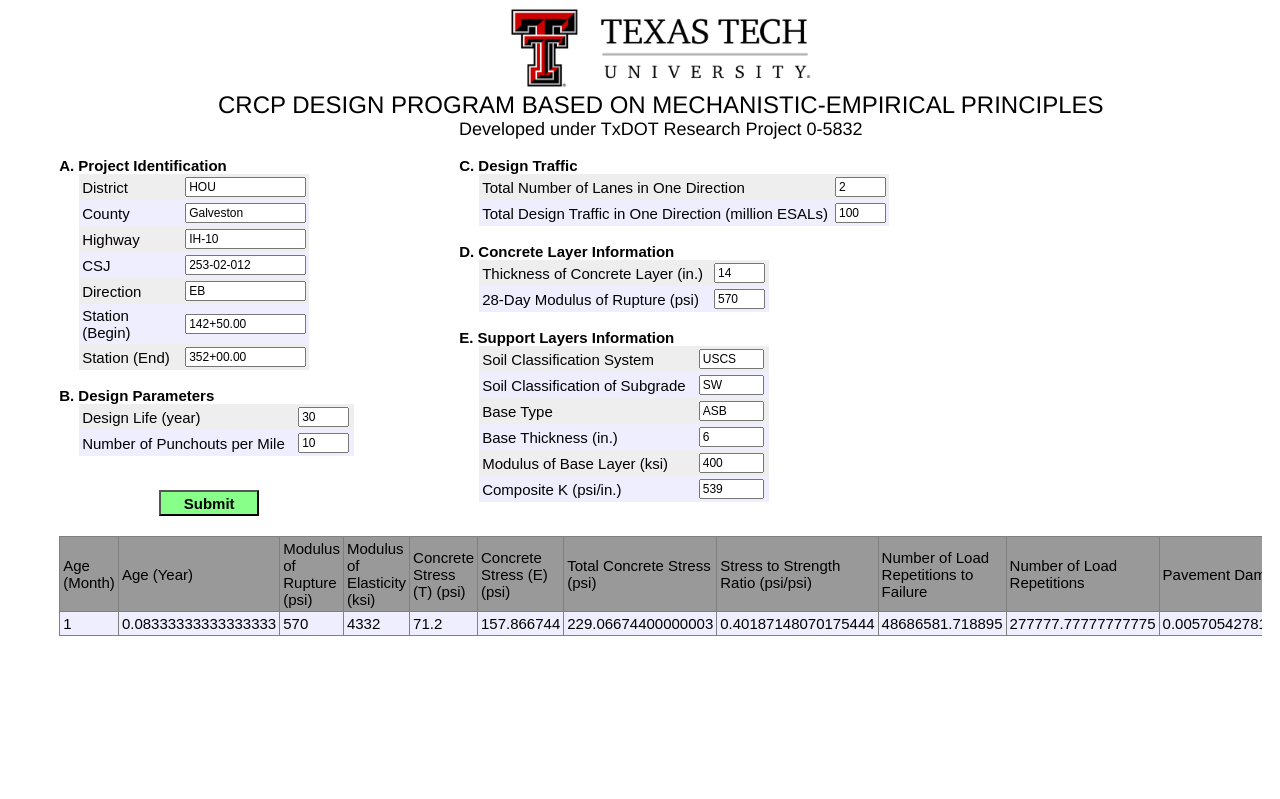
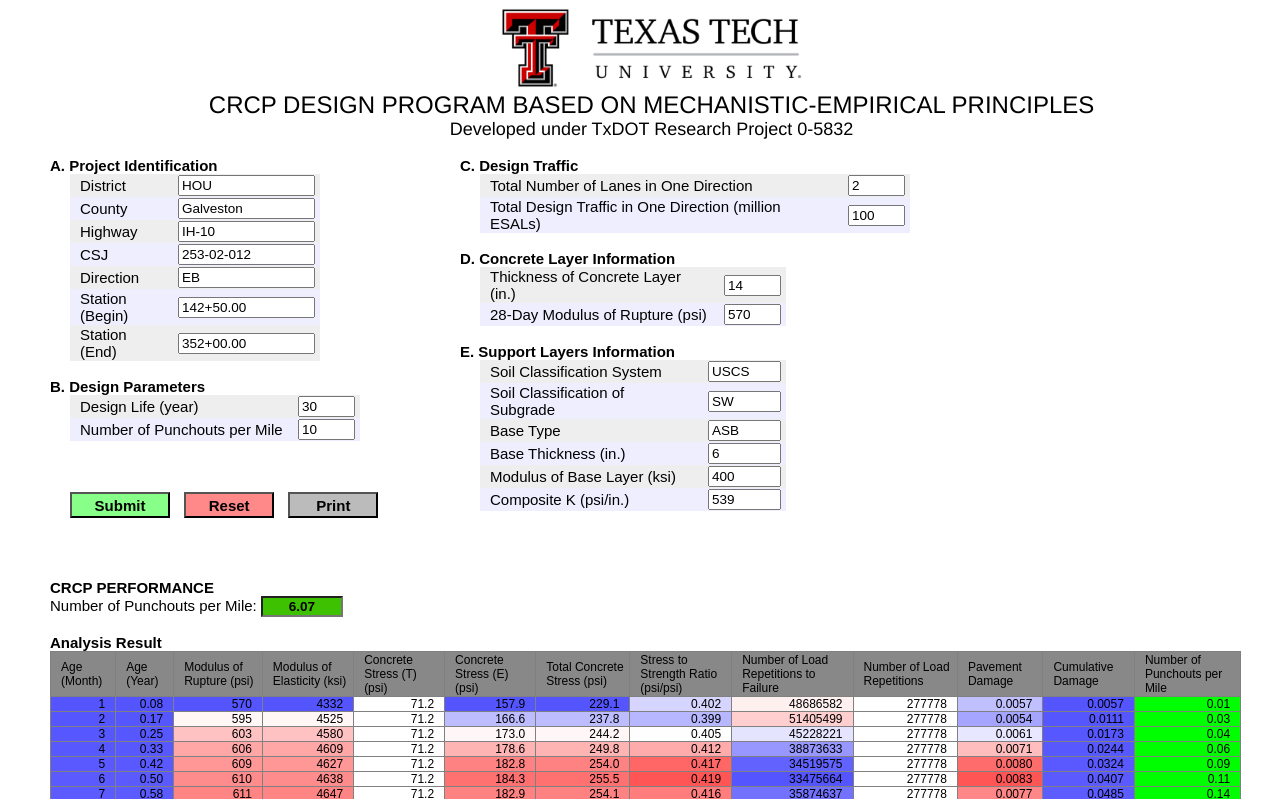
Before and after one commit to iDataVisualizationLab/MechanisticEmpirical, a plain HTML site: page index.html in a window 1280 px wide. Both pictures are taken after a click on the button "Submit". Shown: the top 799 px of the page. Drawn offline with nearby package versions, Linux system fonts and the light colour scheme.

Commit message:
First commit

```diff
--- a/index.html
+++ b/index.html
@@ -18,54 +18,57 @@
 <div id="container">
   <div id="left">
       <b> A. Project Identification</b>
-      <TABLE style="width:230px;margin-left: 20px;">
-        <TR><TD> District</TD> <TD><INPUT TYPE="TEXT" NAME="" value="HOU" size="14"></TD></TR>
-        <TR><TD> County</TD> <TD><INPUT TYPE="TEXT" NAME="" value="Galveston" size="14"></TD></TR>
-        <TR><TD> Highway</TD> <TD><INPUT TYPE="TEXT" NAME="" value="IH-10" size="14"></TD></TR>
-        <TR><TD> CSJ</TD> <TD><INPUT TYPE="TEXT" NAME="" value="253-02-012"
+      <TABLE style="width:250px;margin-left: 20px;">
+        <TR><TD> District</TD> <TD><INPUT TYPE="TEXT" readonly="readonly" value="HOU" size="14"></TD></TR>
+        <TR><TD> County</TD> <TD><INPUT TYPE="TEXT" readonly="readonly" value="Galveston" size="14"></TD></TR>
+        <TR><TD> Highway</TD> <TD><INPUT TYPE="TEXT" readonly="readonly" value="IH-10" size="14"></TD></TR>
+        <TR><TD> CSJ</TD> <TD><INPUT TYPE="TEXT" readonly="readonly" value="253-02-012"
         size="14"></TD></TR>
-        <TR><TD> Direction </TD> <TD><INPUT TYPE="TEXT" NAME="" value="EB" size="14"></TD></TR>
-        <TR><TD> Station (Begin) </TD> <TD><INPUT TYPE="TEXT" NAME="" value="142+50.00" size="14"></TD></TR>
-        <TR><TD> Station (End) </TD> <TD><INPUT TYPE="TEXT" NAME="" value="352+00.00" size="14"></TD></TR>
+        <TR><TD> Direction </TD> <TD><INPUT TYPE="TEXT" readonly="readonly" value="EB" size="14"></TD></TR>
+        <TR><TD> Station (Begin) </TD> <TD><INPUT TYPE="TEXT" readonly="readonly" value="142+50.00" size="14"></TD></TR>
+        <TR><TD> Station (End) </TD> <TD><INPUT TYPE="TEXT" readonly="readonly" value="352+00.00" size="14"></TD></TR>
       </TABLE>
 
       <br>
       <b> B. Design Parameters </b>
-      <TABLE style="width:275px;margin-left: 20px">
+      <TABLE style="width:290px;margin-left: 20px">
         <TR><TD> Design Life (year) </TD> <TD><INPUT TYPE="TEXT" id="C18" value="30" size="4"></TD></TR>
-        <TR><TD> Number of Punchouts per Mile </TD> <TD><INPUT TYPE="TEXT" NAME="" value="10" size="4"></TD></TR>
+        <TR><TD> Number of Punchouts per Mile </TD> <TD><INPUT TYPE="TEXT" id="C19" value="10" size="4"></TD></TR>
       </TABLE>
 
-      <br><br>
-       <button style="background-color: #8f8;margin-left: 100px;width:100px;height:26px" onClick="main()"><b>Submit</b></button>
+      <br><br><br>
+       <button style="background-color: #8f8;margin-left: 20px;width:100px;height:26px" id="submitButton" onClick="main()"><b>Submit</b></button>
+       <button style="background-color: #f88;margin-left: 10px;width:90px;height:26px" onClick="window.location.reload()"><b>Reset</b></button>
+      <button style="background-color: #bbb;margin-left: 10px;width:90px;height:26px" onClick="window.print()"><b>Print</b></button>
+
 
   </div>
   <div id="right">
       <b> C. Design Traffic </b>
-      <TABLE style="width:410px;margin-left: 20px">
+      <TABLE style="width:430px;margin-left: 20px">
         <TR><TD> Total Number of Lanes in One Direction </TD> <TD><INPUT TYPE="TEXT" id="C24" value="2" size="4"></TD></TR>
         <TR><TD> Total Design Traffic in One Direction (million ESALs) </TD> <TD><INPUT TYPE="TEXT" id="C25" value="100" size="4"></TD></TR>
       </TABLE>
 
       <br>
       <b>  D. Concrete Layer Information </b>
-      <TABLE style="width:290px;margin-left: 20px">
-        <TR><TD>  Thickness of Concrete Layer (in.) </TD> <TD><INPUT TYPE="TEXT" NAME="" value="14" size="4"></TD></TR>
+      <TABLE style="width:306px;margin-left: 20px">
+        <TR><TD>  Thickness of Concrete Layer (in.) </TD> <TD><INPUT TYPE="TEXT" id="F7" value="14" size="4"></TD></TR>
         <TR><TD> 28-Day Modulus of Rupture (psi) </TD> <TD><INPUT TYPE="TEXT" id="F8" value="570" size="4"></TD></TR>
       </TABLE>
       <br>
       <b>  E. Support Layers Information </b>
-      <TABLE style="width:290px;margin-left: 20px">
-        <TR><TD>  Soil Classification System</TD> <TD><INPUT TYPE="TEXT" NAME="" value="USCS" size="6"></TD></TR>
-        <TR><TD>  Soil Classification of Subgrade </TD> <TD><INPUT TYPE="TEXT" NAME="" value="SW" size="6"></TD></TR>
-        <TR><TD> Base Type </TD> <TD><INPUT TYPE="TEXT" NAME="" value="ASB" size="6"></TD></TR>
-        <TR><TD> Base Thickness (in.) </TD> <TD><INPUT TYPE="TEXT" NAME="" value="6" size="6"></TD></TR>
-        <TR><TD> Modulus of Base Layer (ksi) </TD> <TD><INPUT TYPE="TEXT" NAME="" value="400" size="6"></TD></TR>
+      <TABLE style="width:306px;margin-left: 20px">
+        <TR><TD>  Soil Classification System</TD> <TD><INPUT TYPE="TEXT" id="F13" value="USCS" size="6"></TD></TR>
+        <TR><TD>  Soil Classification of Subgrade </TD> <TD><INPUT TYPE="TEXT" id="F14" value="SW" size="6"></TD></TR>
+        <TR><TD> Base Type </TD> <TD><INPUT TYPE="TEXT" id="F15" value="ASB" size="6"></TD></TR>
+        <TR><TD> Base Thickness (in.) </TD> <TD><INPUT TYPE="TEXT" id="F16" value="6" size="6"></TD></TR>
+        <TR><TD> Modulus of Base Layer (ksi) </TD> <TD><INPUT TYPE="TEXT" id="F17" value="400" size="6"></TD></TR>
         <TR><TD> Composite K (psi/in.) </TD> <TD><INPUT TYPE="TEXT" id="F19" value="539" size="6"></TD></TR>
       </TABLE>
   </div>
 </div>
-<br><br>
+<br><br><br><br>
 
 <div id="analysisContainer">  </div>
 
--- a/js/main.js
+++ b/js/main.js
@@ -12,7 +12,27 @@ function main(){
   tableCreate();
 }
 
+
+
 function tableCreate() {
+  // Set readonlye for imputs
+  document.getElementById("F13").readOnly = true;
+  document.getElementById("F14").readOnly = true;
+  document.getElementById("F15").readOnly = true;
+  document.getElementById("F16").readOnly = true;
+  document.getElementById("F17").readOnly = true;
+  document.getElementById("F19").readOnly = true;
+
+  document.getElementById("F7").readOnly = true;
+  document.getElementById("F8").readOnly = true;
+
+  document.getElementById("C18").readOnly = true;
+  document.getElementById("C19").readOnly = true;
+  document.getElementById("C24").readOnly = true;
+  document.getElementById("C25").readOnly = true;
+
+ // document.getElementById("submitButton").disabled = true;
+
   d3.tsv("data/stress.csv", function(error, data) {
     if (error) throw error;
 
@@ -21,12 +41,12 @@ function tableCreate() {
     var row1 = [];
     var rows = [];
 
-    row1.push(1);
+    row1.push( 1 );
     row1.push( row1[0]/ 12 );
     row1.push( +document.getElementById("F8").value);
     row1.push( 57000 / 7.5 * row1[2] / 1000 );
-    row1.push( +data[7]["STR (T)"] );
-    row1.push( data[7]["STR (E)"] * row1[3] / 5000 )
+    row1.push( +data[rowIndexStress-2]["STR (T)"] );
+    row1.push( data[rowIndexStress-2]["STR (E)"] * row1[3] / 5000 )
     row1.push( row1[4] + row1[5] )
     row1.push( row1[6] / row1[2] )
     row1.push( 11800 * Math.pow(row1[7],fatigue(+document.getElementById("F19").value)) )
@@ -37,6 +57,88 @@ function tableCreate() {
     row1.push( 18.985 / (1 + 5 * Math.pow(row1[11],-1.1)) )
     rows.push(row1);    // Add to the array
 
+    //console.log(+document.getElementById("C18").value);
+    for (var i=0; i<+document.getElementById("C18").value;i++){
+      //debugger;
+      if (i!=0)
+        rowIndexStress = 8;
+      for (var j=0;j<12; j++){
+        if (i==0 && j==0)
+          ;
+          //If counterYear = 1 And counterMonth = 1 Then
+          //      'If First Year than Omit Calculation of First Month, Already Done
+        else {
+          rowIndexStress = rowIndexStress + 1
+          var row2 = [];
+          row2.push( row1[0] + 1 )
+          row2.push( row2[0]/ 12 );
+          // Cells(rowIndex, 2) = Cells(rowIndex, 1).Value / 12
+          row2.push( document.getElementById("F8").value
+            * Math.pow((30 * row2[0] / (4 + 0.85 * 30 * row2[0])), 0.5) );
+          // Cells(rowIndex, 3) = Sheets("Input").Range("F8").Value * ((30 * Cells(rowIndex, 1).Value / (4 + 0.85 * 30 * Cells(rowIndex, 1).Value))) ^ 0.5
+          row2.push( 57000 / 7.5 * row2[2] / 1000 );
+          // Cells(rowIndex, 4) = 57000 / 7.5 * Cells(rowIndex, 3) / 1000
+          row2.push( +data[rowIndexStress-2]["STR (T)"] );
+          // Cells(rowIndex, 5) = Sheets("Stress").Cells(rowIndexStress, 38).Value
+          row2.push( data[rowIndexStress-2]["STR (E)"] * row2[3] / 5000 );
+          // Cells(rowIndex, 6) = Sheets("Stress").Cells(rowIndexStress, 39).Value * Cells(rowIndex, 4) / 5000
+          row2.push( row2[4] + row2[5] );
+          // Cells(rowIndex, 7) = Cells(rowIndex, 5).Value + Cells(rowIndex, 6).Value
+          row2.push( row2[6] / row2[2] );
+          // Cells(rowIndex, 8) = Cells(rowIndex, 7).Value / Cells(rowIndex, 3).Value
+          row2.push( 11800 * Math.pow(row2[7],fatigue(+document.getElementById("F19").value)) );
+          // Cells(rowIndex, 9) = 11800 * Cells(rowIndex, 8).Value ^ fatigue(Sheets("Input").Range("F19").Value)
+          row2.push( row1[9] );
+          // Cells(rowIndex, 10) = Cells(rowIndex - 1, 10).Value
+          row2.push( row2[9] / row2[8] );
+          // Cells(rowIndex, 11) = Cells(rowIndex, 10).Value / Cells(rowIndex, 9).Value
+          row2.push( row1[11] + row2[10] )
+          // Cells(rowIndex, 12) = Cells(rowIndex - 1, 12).Value + Cells(rowIndex, 11).Value
+          row2.push( 18.985 / (1 + 5 * Math.pow(row2[11],-1.1)) )
+          // Cells(rowIndex, 13) = 18.985 / (1 + 5 * Cells(rowIndex, 12).Value ^ -1.1)
+          if (rowIndexStress == 13)
+            rowIndexStress = 1
+          rows.push(row2);
+          row1=row2;
+        }
+      }
+    }
+
+  // Compute color scale
+  var minArray = [];
+  var maxArray = [];
+  for (var j=0; j<rows[0].length; j++){
+    minArray.push(1000000000);
+    maxArray.push(0);
+  }
+  for (var i=0;i<rows.length;i++){
+    for (var j=0;j<rows[i].length;j++){
+      if (rows[i][j]>maxArray[j])
+        maxArray[j] = rows[i][j];
+      if (rows[i][j]<minArray[j])
+        minArray[j] = rows[i][j];
+    }
+  }
+  var colorRedBlues = [];
+  for (var j=0; j<rows[0].length; j++){
+    var colorScale = d3.scale.linear()
+      .domain([minArray[j], (minArray[j]+maxArray[j])/2, maxArray[j]])
+      .range(["#55f", "white", "#f55"]);
+    colorRedBlues.push(colorScale);
+  }
+
+  var colorGreenRed = d3.scale.linear()
+    .domain([0, 25])
+    .range(["#0f0", "#f00"]);
+
+  // Final CRCP PERFORMANCE ****************************************************
+
+  var html = '<b>CRCP PERFORMANCE</b><br>' ;
+  var r =  12 * document.getElementById("C18").value-1;
+  var color = colorGreenRed(rows[r][12]);
+  html += 'Number of Punchouts per Mile: ' ;
+  html += '<INPUT TYPE="TEXT" readonly="readonly" style="background-color:'+color
+          +'; text-align: center; font-size: 17; font-weight: bold;" value="'+parseFloat(rows[r][12]).toFixed(2)+'" size="7"><br><br>';
 
   var titles = ["Age (Month)","Age (Year)", "Modulus of Rupture (psi)","Modulus of Elasticity (ksi)"
     ,"Concrete Stress (T) (psi)"
@@ -50,13 +152,13 @@ function tableCreate() {
     ,"Number of Punchouts per Mile"]
 
 
-    var html = '<br><b>Analysis Result</b>'
-    var html = '<table style="width:99%;" border="1">'
+    html += '<b>Analysis Result</b>' ;
+    html += '<table style="width:99%;font-size: 12px;" border="1">';
 
 
 
     // Add the variable labels
-    html+='<tr style="background-color:#999">';
+    html+='<tr style="background-color:#888">';
     for (var i=0;i<titles.length;i++){
       html+='<td>';
       html+= titles[i];
@@ -67,14 +169,37 @@ function tableCreate() {
     for (var i=0;i<rows.length;i++){
       html+='<tr>';
       for (var j=0;j<rows[i].length;j++){
-        html+='<td>';
-        //html+= data[i]["Average Temperature"];
-        html+= rows[i][j];
+        if (j==12){
+          var color = colorGreenRed(rows[i][j]);
+          html+='<td  style="text-align: right; background-color:'+color
+          +'; padding-right: 10px; padding-top: 0px; padding-bottom: 0px;">';
+        }
+        else {
+          var color = colorRedBlues[j](rows[i][j]);
+          html+='<td  style="text-align: right; background-color:'+color
+          +'; padding-right: 10px; padding-top: 0px; padding-bottom: 0px;">';
+        }
+        //else
+        //  html+='<td  style="text-align: right">';
+        if (j==1 || j==12)
+          html+= parseFloat(rows[i][j]).toFixed(2);
+        else if (j==2 || j==3 || j==8 || j==9)
+          html+= parseFloat(rows[i][j]).toFixed(0);
+        else if (j==5 || j==6)
+          html+= parseFloat(rows[i][j]).toFixed(1);
+        else if (j==7)
+          html+= parseFloat(rows[i][j]).toFixed(3);
+        else if (j==10 || j==11)
+          html+= parseFloat(rows[i][j]).toFixed(4);
+        else
+          html+= rows[i][j];
+
+
         html+='</td>';
       }
       html+='</tr>';
     }
-    html += '</table>';
+    html += '</table> <br>';
 
     $('#analysisContainer').append(html);
   });
--- a/style.css
+++ b/style.css
@@ -6,9 +6,7 @@ body, div, h1, h2, h3, h4, h5, h6, p, ul, ol, li, dl, dt, dd, img, form, fieldse
 }
 
 html {
-    height: 99%;
-    width: 100%;
-    overflow: auto;
+    overflow: visible;
 }
 
 
@@ -16,12 +14,11 @@ body {
     background: #fff;
     color: black;
     font-family: Arial, Helvetica, sans-serif; font-size: 15px;
-    position: fixed;
     width: 94%;
-    height: 95%;
-    left: 4%;
-    top: 0px;
-    overflow: auto;
+    height: 100%;
+    margin-left: 50px;
+    margin-right: 100px;
+    overflow: visible;
 }
 
 table {
@@ -31,7 +28,8 @@ table {
 
 th, td {
     text-align: left;
-    padding: 3px;
+    padding-right: 5px;
+    padding-left: 10px;
 }
 
 tr:nth-child(even){background-color: #eef}
@@ -47,15 +45,15 @@ button{
 }
 
 input{
-    font-size: 80%;
+    font-size: 90%;
 }
 
 #left {
-  width: 400px;
+  width: 410px;
   float: left;
 }
 #right {
-  margin-left: 400px;
+  margin-left: 410px;
   /* Change this to whatever the width of your left column is*/
 }
 .clear {
```
Also changed, not shown: figures/print.ico (added).
